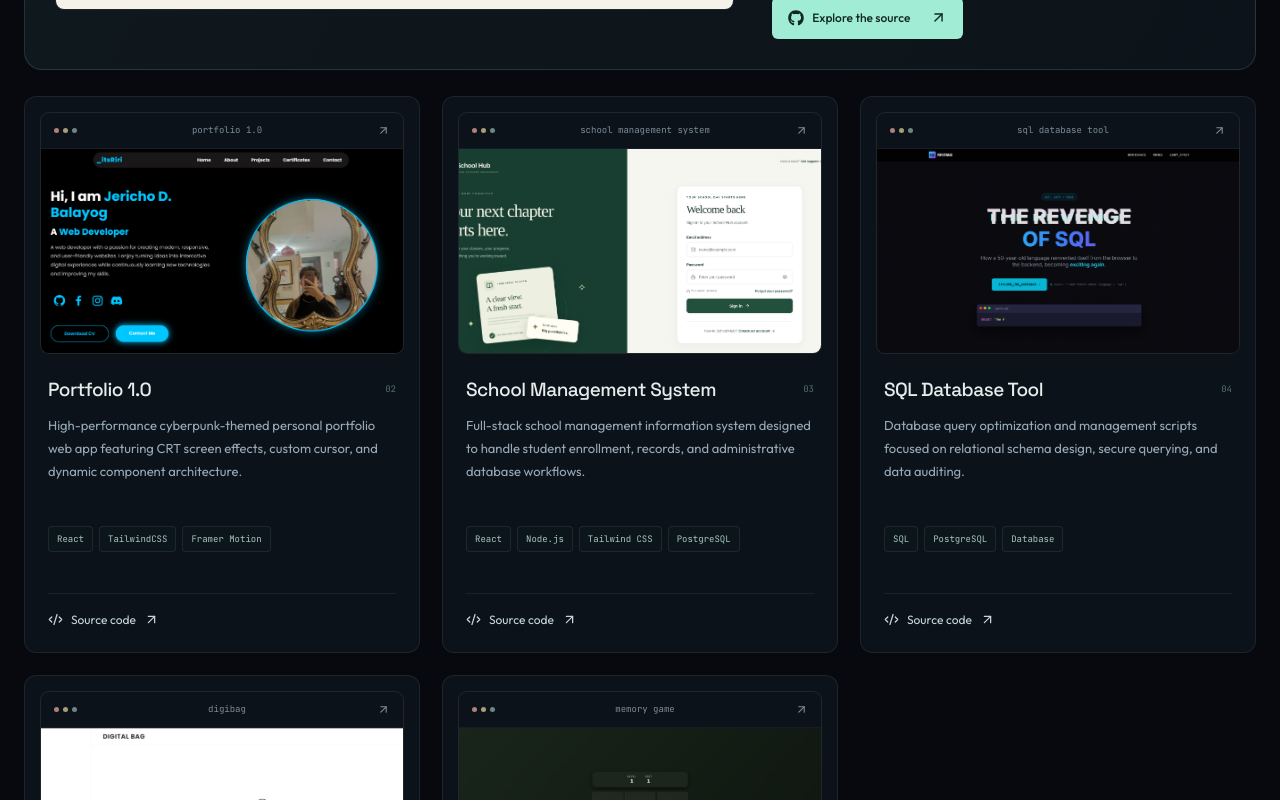
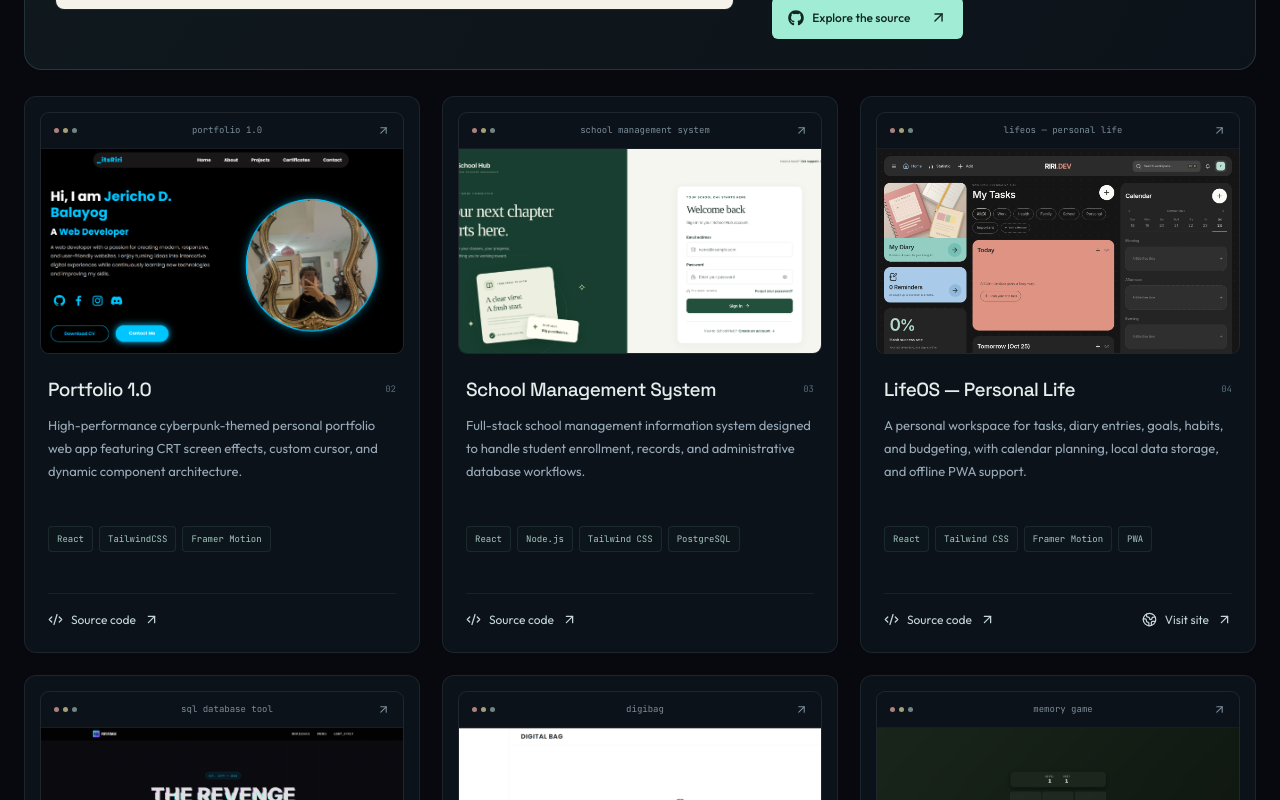
Before and after one commit to JerichoooB/PORTFOLIO, a React (Vite) app: page / in a window 1280 px wide. Shown: the part 2660-3460 px from the top of the page. Built offline with nearby package versions, Linux system fonts and the light colour scheme.

Commit message:
Restore LifeOS project while retaining October 24 design

```diff
--- a/src/App.jsx
+++ b/src/App.jsx
@@ -161,6 +161,14 @@ export default function App() {
       tags: ["React", "Node.js", "Tailwind CSS", "PostgreSQL"],
       image: "/school-hub.png",
       github: "https://github.com/JerichoooB/school-system"
+    },
+    {
+      title: "LifeOS — Personal Life",
+      desc: "A personal workspace for tasks, diary entries, goals, habits, and budgeting, with calendar planning, local data storage, and offline PWA support.",
+      tags: ["React", "Tailwind CSS", "Framer Motion", "PWA"],
+      image: "/personal-life.png",
+      github: "https://github.com/JerichoooB/MY-PERSONAL-LIFE-WESBSITE",
+      live: "https://ririsos.vercel.app/"
     },
     {
       title: "SQL Database Tool",
--- a/src/components/ProjectsSection.jsx
+++ b/src/components/ProjectsSection.jsx
@@ -1,6 +1,6 @@
 import { useState } from "react";
 import { motion } from "framer-motion";
-import { ArrowUpRight, Play, Code2 } from "lucide-react";
+import { ArrowUpRight, Play, Code2, Globe2 } from "lucide-react";
 import { FaGithub } from "react-icons/fa";
 import { ProjectPlaygroundModal } from "./ProjectPlaygroundModal";
 import "../styles/ProjectsSection.css";
@@ -22,7 +22,7 @@ export const ProjectsSection = ({ projectsRef, projects }) => {
       </article>}
       <div className="projects-grid">{others.map((project, index) => <motion.article className="project-card" key={project.title} initial={{ opacity: 0, y: 16 }} whileInView={{ opacity: 1, y: 0 }} viewport={{ once: true, amount: 0.12 }} transition={{ duration: 0.4 }}>
         <ProjectImage project={project} />
-        <div className="project-card-copy"><div className="project-card-title"><h3>{project.title}</h3><span>{String(index + 2).padStart(2, '0')}</span></div><p>{project.desc}</p><div className="project-tags">{project.tags.map(tag => <span key={tag}>{tag}</span>)}</div><div className="project-card-actions"><a className="project-source" href={project.github} target="_blank" rel="noopener noreferrer"><Code2 size={15} /> Source code <ArrowUpRight size={15} /></a>{project.title === 'Memory Game' && <button className="project-demo" onClick={() => setSelectedProject(project)}><Play size={13} /> Play demo</button>}</div></div>
+        <div className="project-card-copy"><div className="project-card-title"><h3>{project.title}</h3><span>{String(index + 2).padStart(2, '0')}</span></div><p>{project.desc}</p><div className="project-tags">{project.tags.map(tag => <span key={tag}>{tag}</span>)}</div><div className="project-card-actions"><a className="project-source" href={project.github} target="_blank" rel="noopener noreferrer"><Code2 size={15} /> Source code <ArrowUpRight size={15} /></a>{project.live && <a className="project-source" href={project.live} target="_blank" rel="noopener noreferrer"><Globe2 size={15} /> Visit site <ArrowUpRight size={15} /></a>}{project.title === 'Memory Game' && <button className="project-demo" onClick={() => setSelectedProject(project)}><Play size={13} /> Play demo</button>}</div></div>
       </motion.article>)}</div>
       <div className="projects-endnote"><span>BUILT WITH CURIOSITY. REFINED WITH PRACTICE.</span><a href="https://github.com/JerichoooB" target="_blank" rel="noopener noreferrer">More on GitHub <ArrowUpRight size={15} /></a></div>
       <ProjectPlaygroundModal isOpen={Boolean(selectedProject)} onClose={() => setSelectedProject(null)} project={selectedProject} />
--- a/src/components/TerminalModal.jsx
+++ b/src/components/TerminalModal.jsx
@@ -57,7 +57,7 @@ export const TerminalModal = ({ isOpen, onClose, scrollToSection, refs }) => {
       case "projects":
         newHistory.push({
           type: "output",
-          text: "PROJECTS:\n1. Portfolio 1.0\n2. School Management System\n3. SQL Database Tool\n4. Digibag\n5. Clover Clothing Shop\n6. Memory Game",
+          text: "PROJECTS:\n1. Portfolio 1.0\n2. School Management System\n3. SQL Database Tool\n4. Digibag\n5. Clover Clothing Shop\n6. Memory Game\n7. LifeOS — Personal Life — https://ririsos.vercel.app/",
         });
         break;
       case "contact":
```
Also changed, not shown: public/personal-life.png (added).
